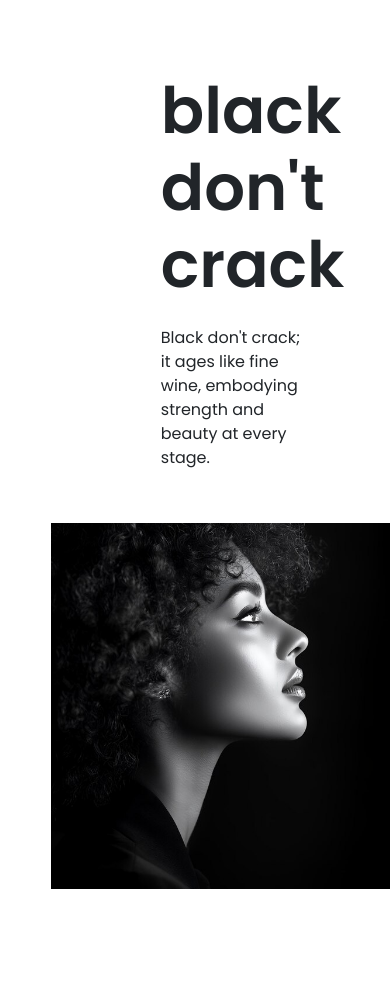
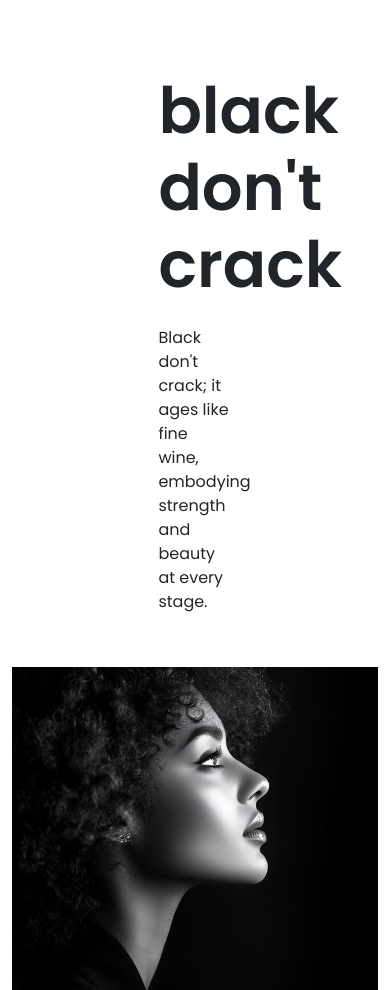
Before and after one commit to Mylifeis-Gorgeous/light-work, a plain HTML site: page index.html in a window 390 px wide. Shown: the top 990 px of the page. Before the commit the page ends 889 px from the top, so only its background shows below. Drawn offline with nearby package versions, Linux system fonts and the light colour scheme.

Commit message:
imbalanced on phone

```diff
--- a/style.css
+++ b/style.css
@@ -36,7 +36,11 @@ img{
 
 }
 @media (max-width: 768px) {
-    .container-fluid {
+    .box-1a {
+        margin-left: 10%;
+        margin-right: 10%;
+    }
+    .box-1b {
         margin-left: 10%;
         margin-right: 10%;
     }
```
